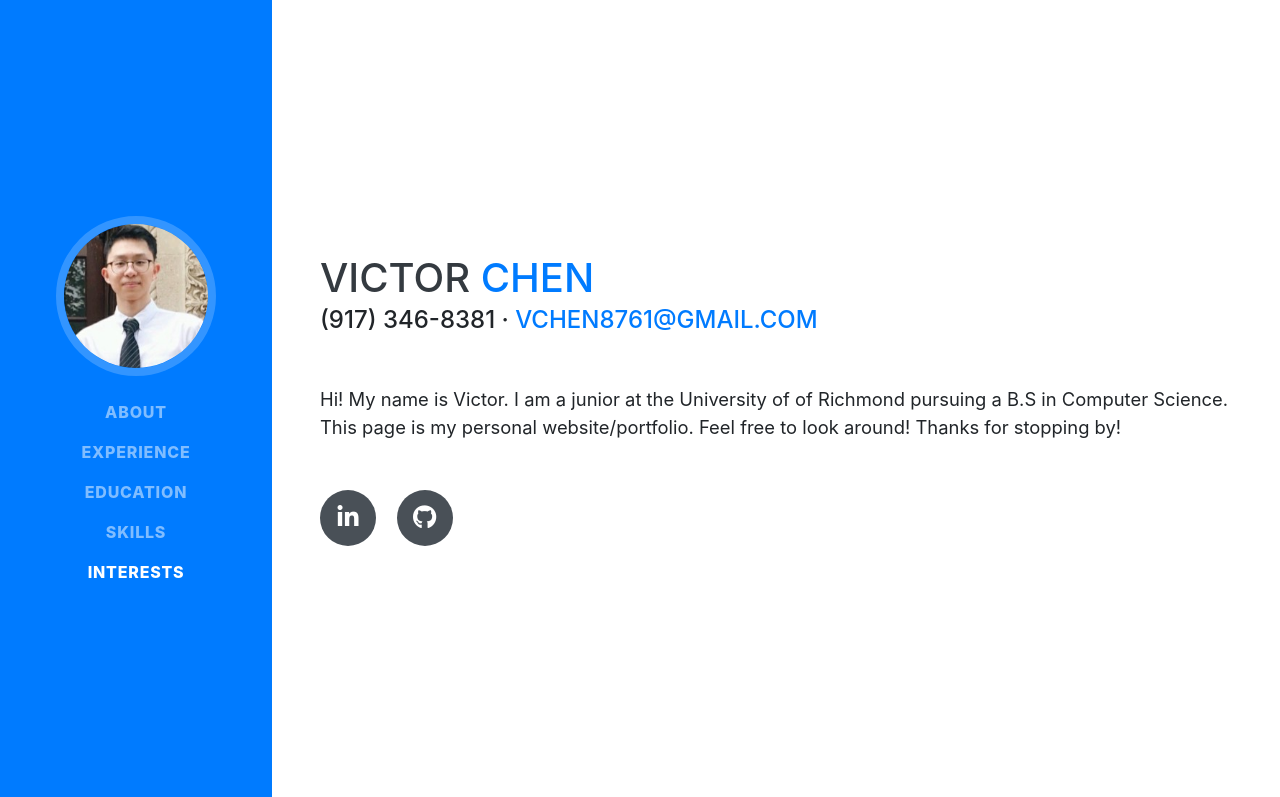
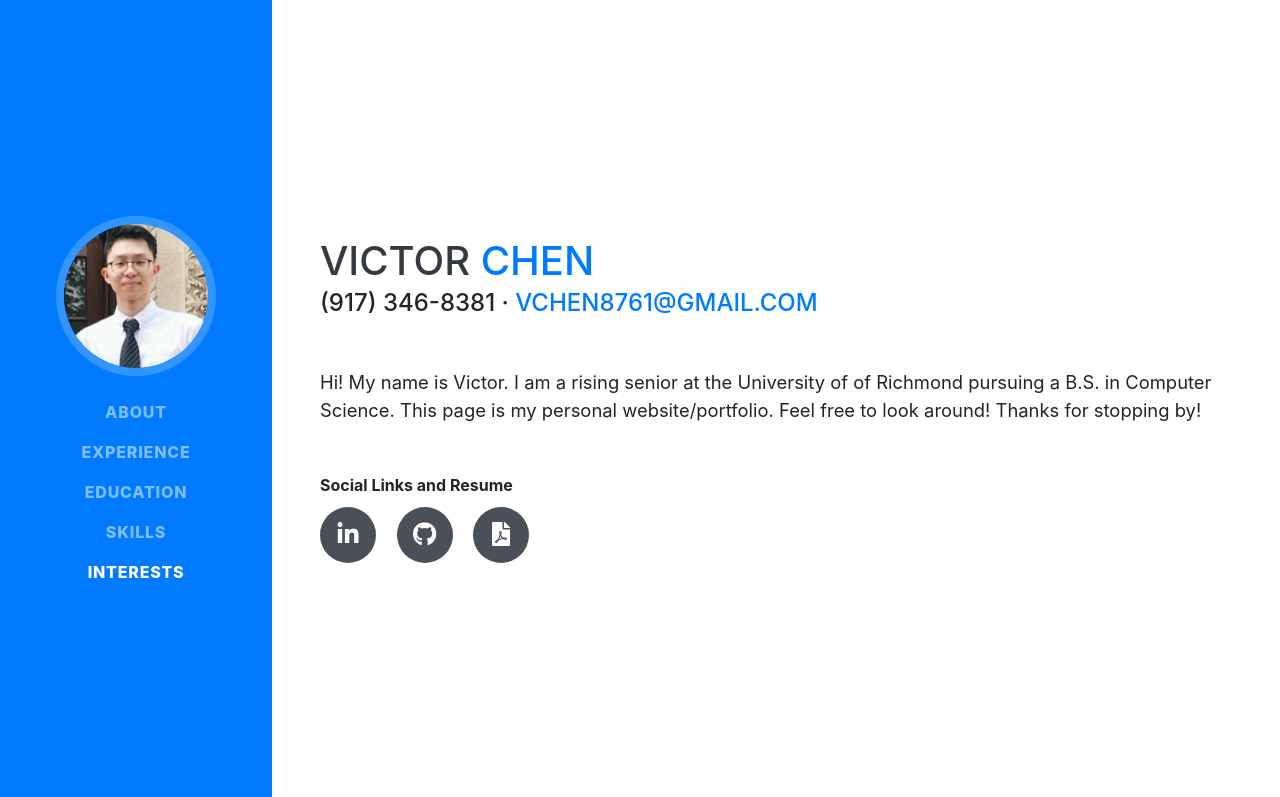
Before and after one commit to vchen8761/Old-Portfolio, a website with bundled scripts: page index.html in a window 1280 px wide. Shown: the top 797 px of the page. Built offline with nearby package versions, Linux system fonts and the light colour scheme; a web font is replaced by a local one.

Commit message:
added resume and updated text

```diff
--- a/index.html
+++ b/index.html
@@ -67,14 +67,21 @@
         <div class="subheading mb-5">(917) 346-8381 ·
           <a href="mailto:vchen8761@gmail.com">vchen8761@gmail.com</a>
         </div>
-        <p class="lead mb-5">Hi! My name is Victor. I am a junior at the University of of Richmond pursuing a B.S in Computer Science. This page is my personal website/portfolio. Feel free to look around! Thanks for stopping by!</p>
-        <div class="social-icons">
+        <p class="lead mb-5">Hi! My name is Victor. I am a rising senior at the University of of Richmond pursuing a B.S. in Computer Science. This page is my personal website/portfolio. Feel free to look around! Thanks for stopping by!</p>
+
+        <strong>Social Links and Resume</strong>
+        <div class="social-icons" style="margin-top:10px;">
           <a href="https://www.linkedin.com/in/victorchencs/">
-            <i class="fab fa-linkedin-in"></i>
+            <i class="fab fa-linkedin-in" data-toggle="tooltip" data-placement="bottom" title="LinkedIn"></i>
           </a>
           <a href="https://github.com/vchen8761">
-            <i class="fab fa-github"></i>
+            <i class="fab fa-github" data-toggle="tooltip" data-placement="bottom" title="Github"></i>
           </a>
+          <!-- <object data="Victor Chen Resume.pdf" type="application/pdf"> -->
+          <a href="Victor Chen Resume.pdf">
+            <i class="fas fa-file-pdf" data-toggle="tooltip" data-placement="bottom" title="Resume"></i>
+          </a>
+          <!-- </object> -->
         </div>
       </div>
     </section>
```
Also changed, not shown: 1 other file.
